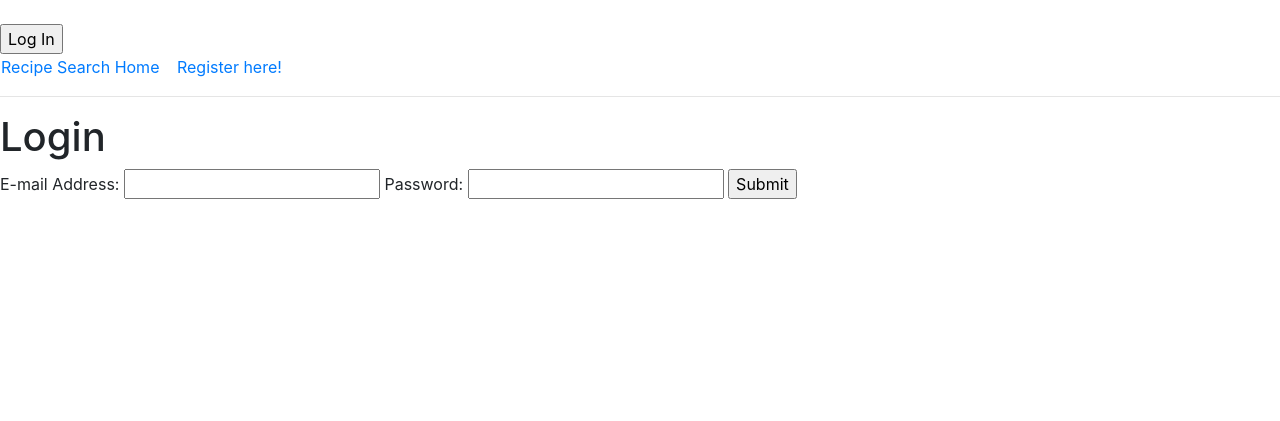
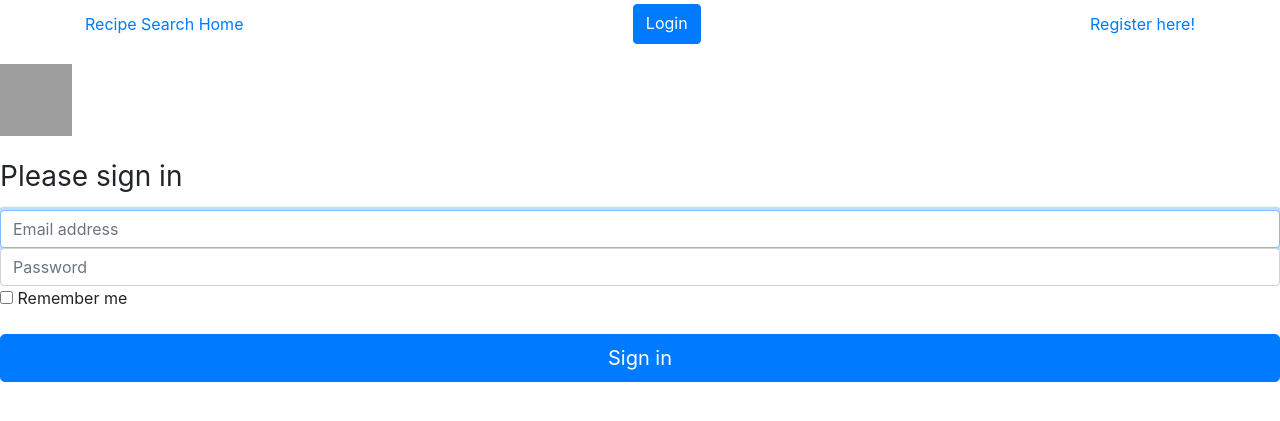
Before and after one commit to JenTseeng/recipe_search_full_stack_app, a Flask app: page /login in a window 1280 px wide. Shown: the top 421 px of the page. Run offline with Flask 2, Linux system fonts and the light colour scheme; some libraries are stand-ins or nearby versions; grey boxes are pictures that could not be loaded.

Commit message:
Added bootstrap and some formatting

```diff
--- a/templates/base.html
+++ b/templates/base.html
@@ -2,29 +2,7 @@
 <html>
 <head>
   <title>Recipe Search!</title>
-  <br>
-  <table>
-      <tr>
-        <!-- <td> <a href="/users">View all users</a> &nbsp&nbsp&nbsp&nbsp</td> -->
-        <td><a href="/">Recipe Search Home</a> &nbsp&nbsp</td>
-        {% if 'user_id' in session %}
-        <td> <a href="/users/{{session['user_id']}}">Go to user page</a>&nbsp&nbsp&nbsp&nbsp </td>
-        <td>
-        <form action="/logout">
-          <input type='submit' value='Log Out'>
-        </form>
-        </td>
-        {% else %}
-        <td>
-        <td> <a href="/registration">Register here!</a> &nbsp&nbsp&nbsp&nbsp</td>
-        <form action="/login">
-          <input type='submit' value='Log In'>
-        </form>
-        {% endif %}
-        </td>
 
-      </tr>
-  </table>
   <link rel="stylesheet" href="https://stackpath.bootstrapcdn.com/bootstrap/4.3.1/css/bootstrap.min.css" integrity="sha384-ggOyR0iXCbMQv3Xipma34MD+dH/1fQ784/j6cY/iJTQUOhcWr7x9JvoRxT2MZw1T"crossorigin="anonymous">
 
   <script src="https://code.jquery.com/jquery-3.3.1.slim.min.js" integrity="sha384-q8i/X+965DzO0rT7abK41JStQIAqVgRVzpbzo5smXKp4YfRvH+8abtTE1Pi6jizo" crossorigin="anonymous"></script>
@@ -33,16 +11,35 @@
 </head>
 
 <body>
-  <hr>
+  <nav class="site-header sticky-top py-1">
+    <div class="container d-flex flex-column flex-md-row justify-content-between">
+        <a class="py-2 d-none d-md-inline-block" href="/">Recipe Search Home</a>
+
+        {% if 'user_id' in session %}
+            <a class="py-2 d-none d-md-inline-block" href="/users/{{session['user_id']}}">Go to user page</a>
+            <a href="/login" class="btn btn-primary" role="button" aria-pressed="true">Log Out</a>
+
+        {% else %}
+            <a href="/login" class="btn btn-primary" role="button" aria-pressed="true">Login</a>
+            <a class="py-2 d-none d-md-inline-block" href="/registration">Register here!</a>
+
+        {% endif %}
+    </div>
+  </nav>
+
+{% for message in get_flashed_messages() %}
+
+  <div class="alert alert-info" role="alert">
+        {{ message }}
+  </div>
+
+{% endfor %}
   <ul>
-    {% for message in get_flashed_messages() %}
-        <li>
-            {{ message }}
-        </li>
-    {% endfor %}
+
     </ul>
 
   {% block content %} put your content here {% endblock %}
 
+
 </body>
 </html>
--- a/templates/login.html
+++ b/templates/login.html
@@ -1,13 +1,45 @@
 {% extends 'base.html' %}
 {% block content %}
 
-<h1>Login</h1>
+<head>
 
-<form action="\check_login" method="POST">
-    E-mail Address: <input type="text" name="email" required>
-    Password: <input type="password" name="pw" required>
-    <input type="submit">
+<link href="/docs/4.3/dist/css/bootstrap.min.css" rel="stylesheet" integrity="sha384-ggOyR0iXCbMQv3Xipma34MD+dH/1fQ784/j6cY/iJTQUOhcWr7x9JvoRxT2MZw1T" crossorigin="anonymous">
+
+
+    <style>
+      .bd-placeholder-img {
+        font-size: 1.125rem;
+        text-anchor: middle;
+        -webkit-user-select: none;
+        -moz-user-select: none;
+        -ms-user-select: none;
+        user-select: none;
+      }
+
+      @media (min-width: 768px) {
+        .bd-placeholder-img-lg {
+          font-size: 3.5rem;
+        }
+      }
+    </style>
+
+    <!-- Custom styles for this template -->
+    <link href="/static/style/signin.css" rel="stylesheet">
+  </head>
+
+<form class="form-signin" action="\check_login" method="POST">
+  <img class="mb-4" src="/docs/4.3/assets/brand/bootstrap-solid.svg" alt="" width="72" height="72">
+  <h1 class="h3 mb-3 font-weight-normal">Please sign in</h1>
+  <label for="inputEmail" class="sr-only">Email address</label>
+  <input type="email" id="inputEmail" name="email" class="form-control" placeholder="Email address" required="" autofocus="">
+  <label for="inputPassword" class="sr-only">Password</label>
+  <input type="password" name="pw" id="inputPassword" class="form-control" placeholder="Password" required="">
+  <div class="checkbox mb-3">
+    <label>
+      <input type="checkbox" value="remember-me"> Remember me
+    </label>
+  </div>
+  <button class="btn btn-lg btn-primary btn-block" type="submit">Sign in</button>
 </form>
 
-
 {% endblock %}
--- a/test_resources/test_flask_routes.py
+++ b/test_resources/test_flask_routes.py
@@ -37,9 +37,6 @@ class FlaskTestsWithoutLogin(unittest.TestCase):
         # circumvent API request w/ mock functions
         recipeTools.call_recipe_api = _mock_call_recipe_api
         ingredientTools.call_ingred_api = _mock_call_ingred_api
-
-    # def tearDown(self):
-    #     """Tear down for recipes"""
 
 
     def test_existing_user_registration(self):
```
Also changed, not shown: 3 other files.
